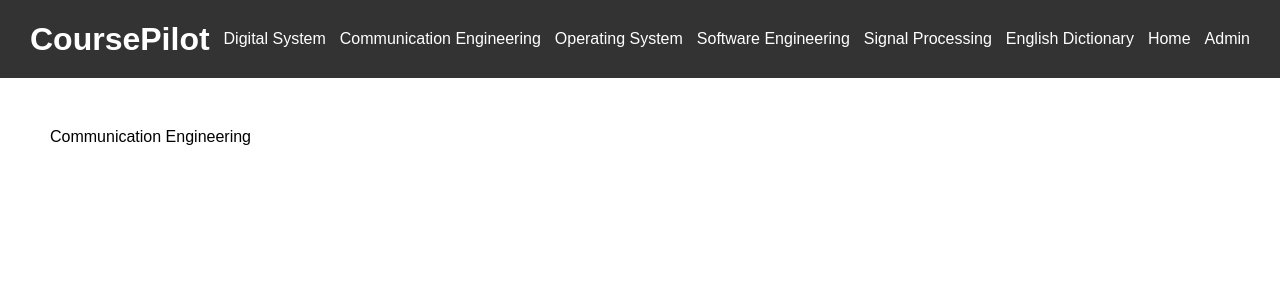
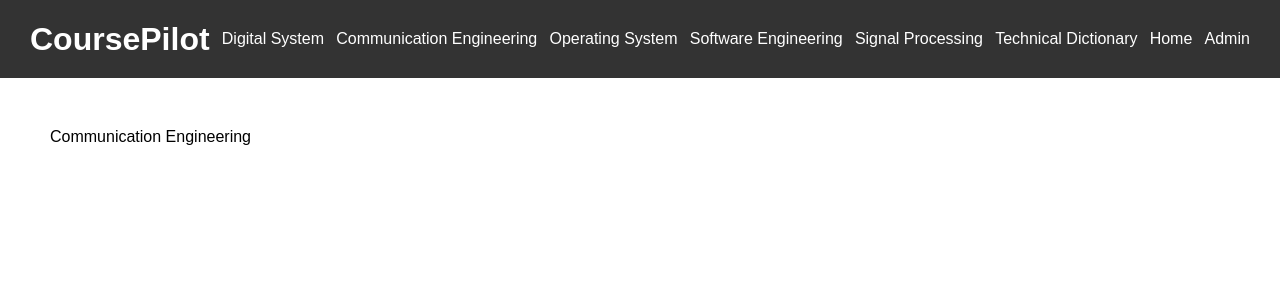
Before and after one commit to FelixChenJF/Chen-Project, a Django app: page /CEPage in a window 1280 px wide. Shown: the top 300 px of the page. Run offline with Django 4.2, Linux system fonts and the light colour scheme.

Commit message:
completed

```diff
--- a/CHEN/courses/templates/courses/base.html
+++ b/CHEN/courses/templates/courses/base.html
@@ -14,7 +14,7 @@
         <a href="{% url 'courses:OSPage' %}" style="color: white; text-decoration: none; font-size: 16px;">Operating System</a>
         <a href="{% url 'courses:SEPage' %}" style="color: white; text-decoration: none; font-size: 16px;">Software Engineering</a>
         <a href="{% url 'courses:SPPage' %}" style="color: white; text-decoration: none; font-size: 16px;">Signal Processing</a>
-        <a href="{% url 'courses:EDPage' %}" style="color: white; text-decoration: none; font-size: 16px;">English Dictionary</a>
+        <a href="{% url 'courses:EDPage' %}" style="color: white; text-decoration: none; font-size: 16px;">Technical Dictionary</a>
         <a href="{% url 'courses:homePage' %}" style="color: white; text-decoration: none; font-size: 16px;">Home</a>
         <a href="{% url 'admin:index' %}" style="color: white; text-decoration: none; font-size: 16px;">Admin</a>
     </div>
```
Also changed, not shown: CHEN/courses/migrations/0001_initial.py (added), CHEN/db.sqlite3 (added).
